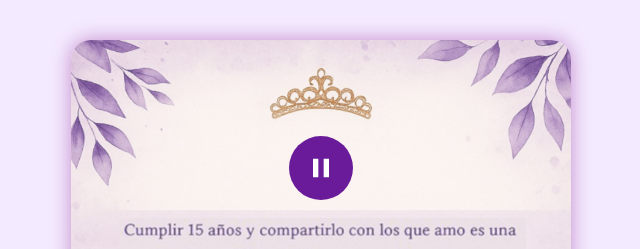
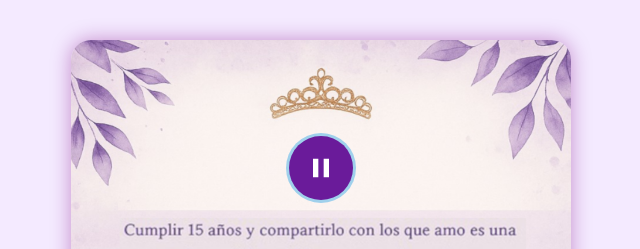
Before and after one commit to Mis-XV-Romina/Junio, a plain HTML site: page docs/index.html in a window 1280 px wide. Both pictures are taken after a click on the button 640 px from the left and 168 px from the top of the page. Shown: the top 249 px of the page, 319-959 px from the left. Drawn offline with Linux system fonts and the light colour scheme.

Commit message:
fix blue square

```diff
--- a/docs/styles.css
+++ b/docs/styles.css
@@ -113,3 +113,13 @@ body {
     width: 18px;
     height: 18px;
 }
+
+button {
+    outline: none;
+    -webkit-tap-highlight-color: transparent;
+  }
+
+  button:focus {
+    /* Alternativa accesible, como sombra o borde visible */
+    box-shadow: 0 0 0 3px rgba(21, 156, 228, 0.4);
+  }
```
